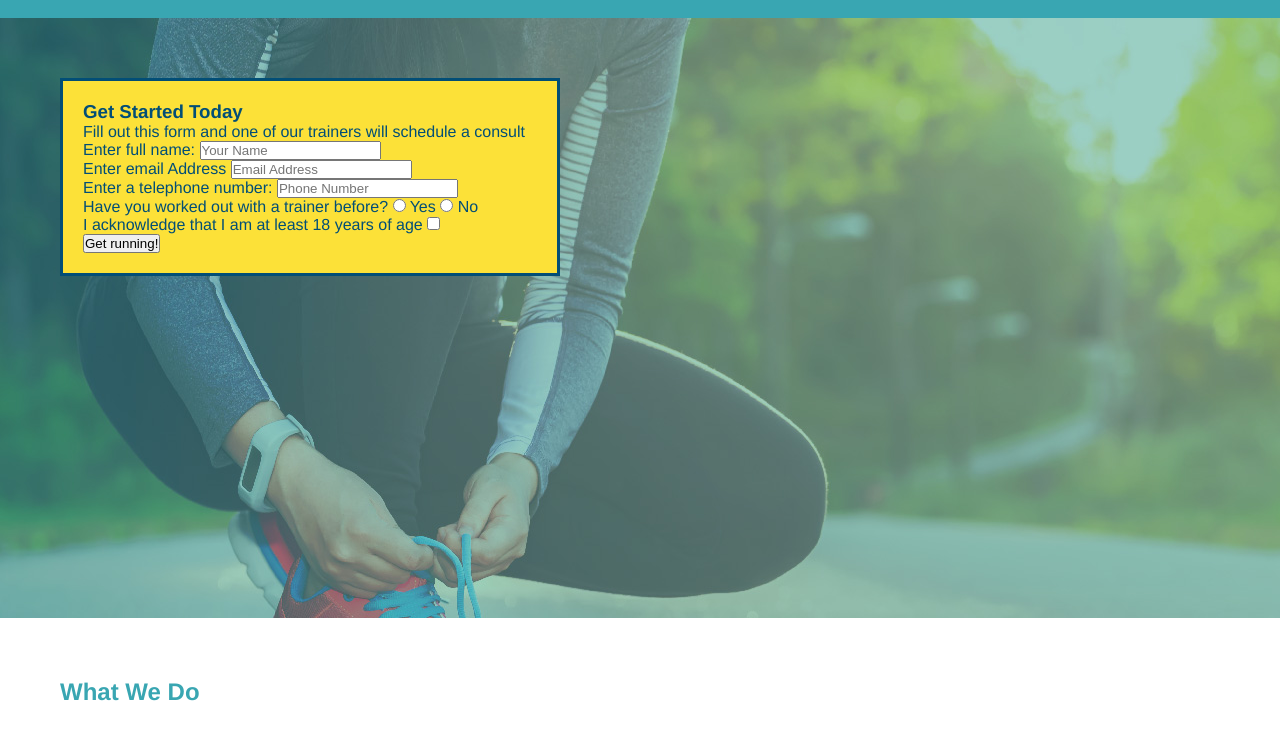
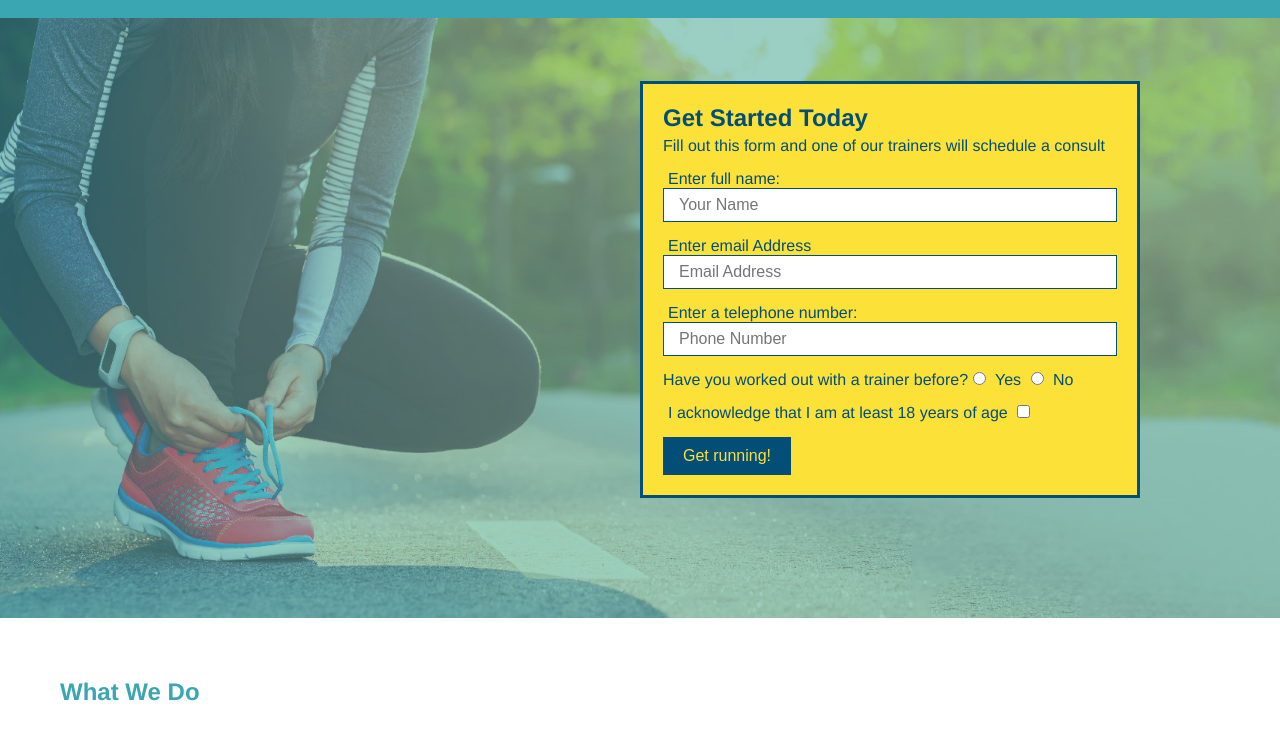
Before and after one commit to Phrez/run-buddy2, a plain HTML site: page index.html in a window 1280 px wide. Shown: the part 64-800 px from the top of the page. Drawn offline with Linux system fonts and the light colour scheme.

Commit message:
Hero CSS  work

```diff
--- a/assets/css/style.css
+++ b/assets/css/style.css
@@ -79,15 +79,51 @@ section {
 .hero {
     background-image: url("../images/hero-bg.jpg");
     height: 600px;
+    background-size: cover;
+    background-position: center;
+    position: relative;
 }
 /* Hero Style End */
 
 .hero-form {
+    border: 3px solid #024e76;
     background-color: #fce138;
     padding: 20px;
     width: 500px;
     color: #024e76;
-    border-style: solid;
-    border-width: 3px;
-    border-color: #024e76;
+    position: absolute;
+    bottom: 120px;
+    right: 140px;
 }
+
+.hero-form h3 {
+    font-size:24px;
+    margin: 0;
+}
+
+.hero-form p {
+    margin: 5px 0 15px 0;
+}
+
+.form-input {
+    border: 1px solid #024e76;
+    display: block;
+    padding: 7px 15px;
+    font-size: 16px;
+    color: #024e76;
+    width: 100%;
+    margin-bottom: 15px;
+}
+
+.hero-form label {
+    margin: 0 5px;
+}
+
+.hero-form button {
+    color: #fce138;
+    background-color: #024e76;
+    border: none;
+    padding: 10px 20px;
+    font-size: 16px;
+}
+/* HERO STYLES END */
--- a/index.html
+++ b/index.html
@@ -42,11 +42,11 @@
       <!--Add form element-->
       <form>
         <label for="name">Enter full name:</label>
-        <input type="text" placeholder="Your Name" name="name" id="name" /> <br>
+        <input type="text" placeholder="Your Name" name="name" id="name" class="form-input"/>
         <label for="email">Enter email Address</label>
-        <input type="email" placeholder="Email Address" name="email" id="email" /> <br>
+        <input type="email" placeholder="Email Address" name="email" id="email" class="form-input"/>
         <label for="phone">Enter a telephone number:</label>
-        <input type="tel" placeholder="Phone Number" name="phone" id="phone" />
+        <input type="tel" placeholder="Phone Number" name="phone" id="phone" class="form-input"/>
         <p>
           Have you worked out with a trainer before?
           <input type="radio" name="trainer-confirm" id="trainer-yes" />
```
